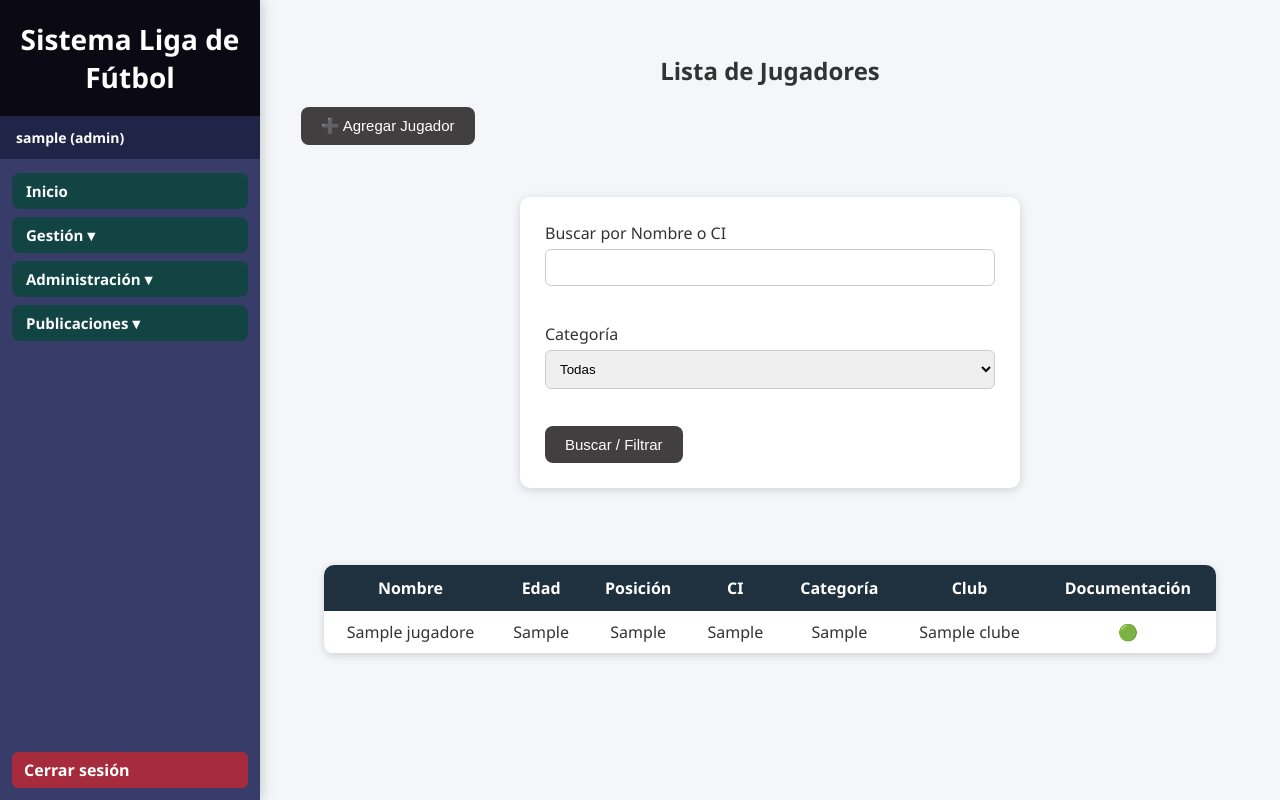
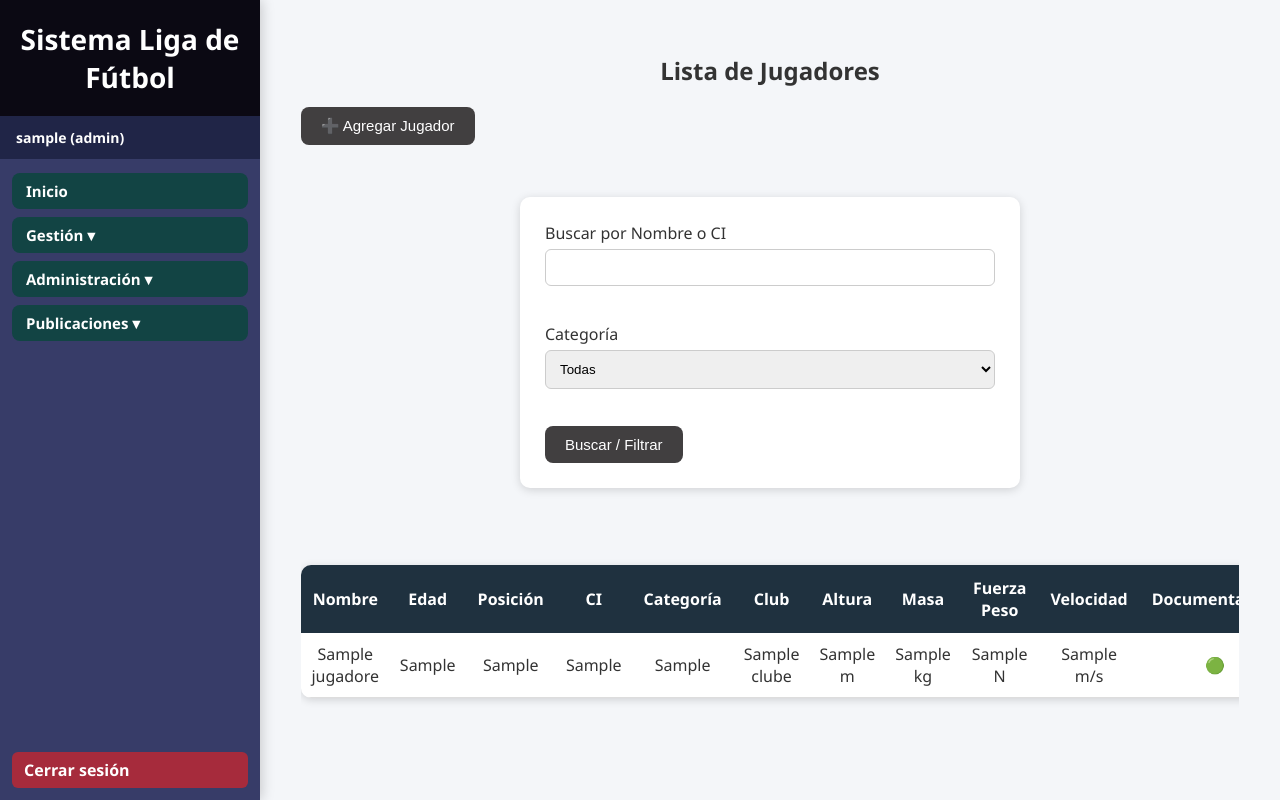
Before and after one commit to AnthonyXRB2/Liga-De-Futbol, a PHP site: page /jugadores.php in a window 1280 px wide. Run offline with PHP 8.4, Linux system fonts and the light colour scheme; the visitor is signed in with stand-in values (Sample User, id 1); tables that the repository leaves empty or names only in its code hold one stand-in row (values such as "Sample post").

Commit message:
Update jugadores.php

```diff
--- a/jugadores.php
+++ b/jugadores.php
@@ -1,6 +1,5 @@
 <?php
 session_start();
-include("restringir_club.php");
 include("conexion.php");
 
 $busqueda = "";
@@ -14,9 +13,6 @@ if (isset($_GET["categoria"])) {
     $categoria = $_GET["categoria"];
 }
 
-$categoriasDisponibles = array_map('strval', range(2013, 2019));
-$categoriasDisponibles[] = 'Femenina';
-
 $condiciones = [];
 
 if (isset($_SESSION["rol"]) && $_SESSION["rol"] == "club") {
@@ -29,11 +25,7 @@ if ($busqueda != "") {
 }
 
 if ($categoria != "") {
-    if ($categoria === 'Femenina' || $categoria === 'Femenino') {
-        $condiciones[] = "(jugadores.categoria = 'Femenina' OR jugadores.categoria = 'Femenino')";
-    } else {
-        $condiciones[] = "jugadores.categoria = '$categoria'";
-    }
+    $condiciones[] = "jugadores.categoria = '$categoria'";
 }
 
 $where = "";
@@ -103,11 +95,13 @@ $consulta = mysqli_query($conn,$sql);
 
 <option value="">Todas</option>
 
-<?php foreach (range(2013, 2019) as $anio): ?>
-    <option value="<?php echo $anio; ?>" <?php if($categoria == (string)$anio) echo "selected"; ?>><?php echo $anio; ?></option>
-<?php endforeach; ?>
+<option value="2013" <?php if($categoria=="2013") echo "selected"; ?>>2013</option>
 
-<option value="Femenina" <?php if($categoria=="Femenina" || $categoria=="Femenino") echo "selected"; ?>>Femenina</option>
+<option value="2014" <?php if($categoria=="2014") echo "selected"; ?>>2014</option>
+
+<option value="2015" <?php if($categoria=="2015") echo "selected"; ?>>2015</option>
+
+<option value="Femenino" <?php if($categoria=="Femenino") echo "selected"; ?>>Femenino</option>
 
 </select>
 
@@ -129,6 +123,10 @@ $consulta = mysqli_query($conn,$sql);
 <th>CI</th>
 <th>Categoría</th>
 <th>Club</th>
+<th>Altura</th>
+<th>Masa</th>
+<th>Fuerza Peso</th>
+<th>Velocidad</th>
 
 <?php if($_SESSION["rol"]=="admin"){ ?>
 
@@ -153,6 +151,14 @@ $consulta = mysqli_query($conn,$sql);
 <td><?php echo $fila["categoria"]; ?></td>
 
 <td><?php echo $fila["club"]; ?></td>
+
+<td><?php echo $fila["altura"]; ?> m</td>
+
+<td><?php echo $fila["masa"]; ?> kg</td>
+
+<td><?php echo $fila["fuerza_peso"]; ?> N</td>
+
+<td><?php echo $fila["velocidad"]; ?> m/s</td>
 
 <?php if($_SESSION["rol"]=="admin"){ ?>
 
```
